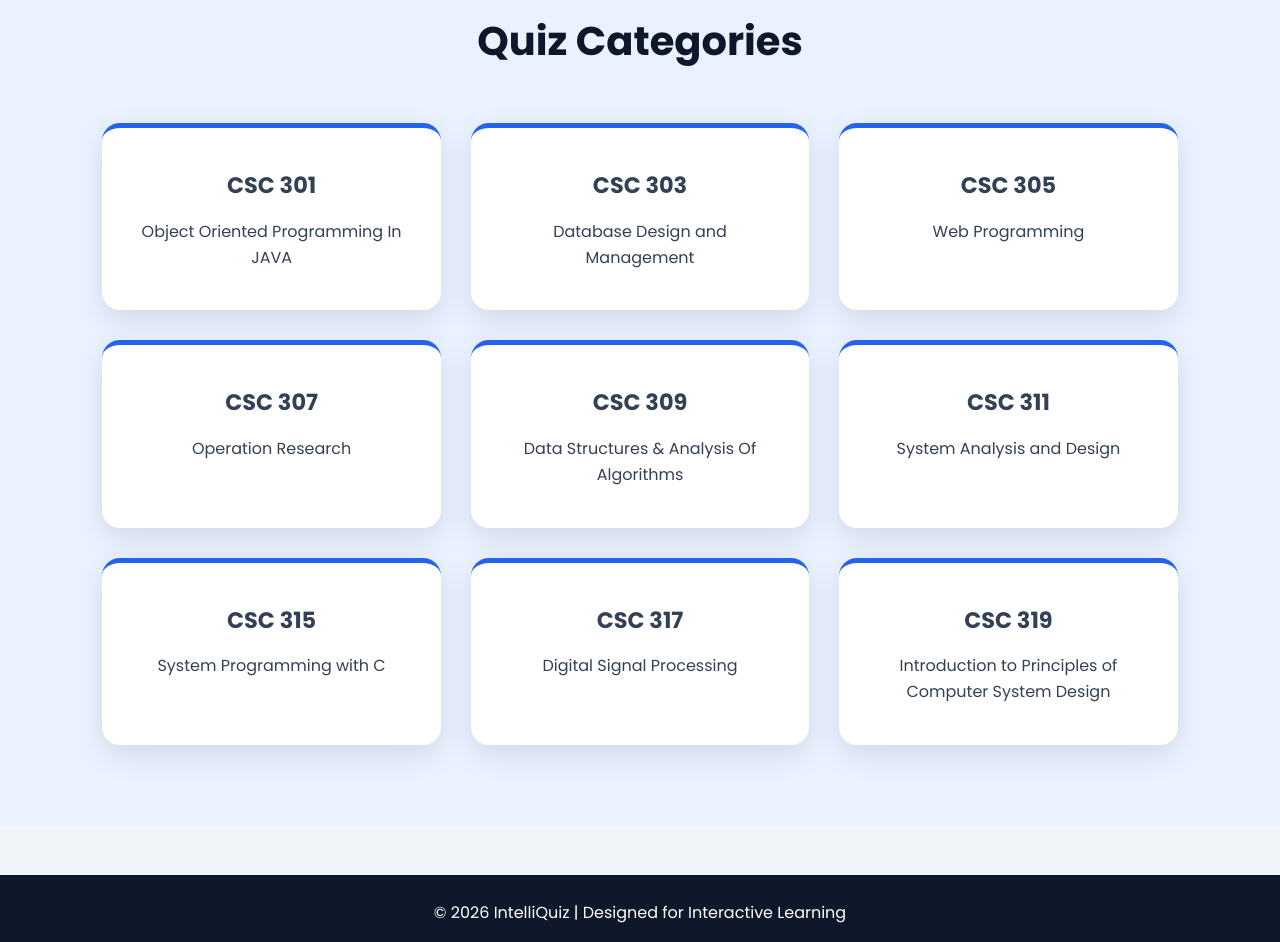
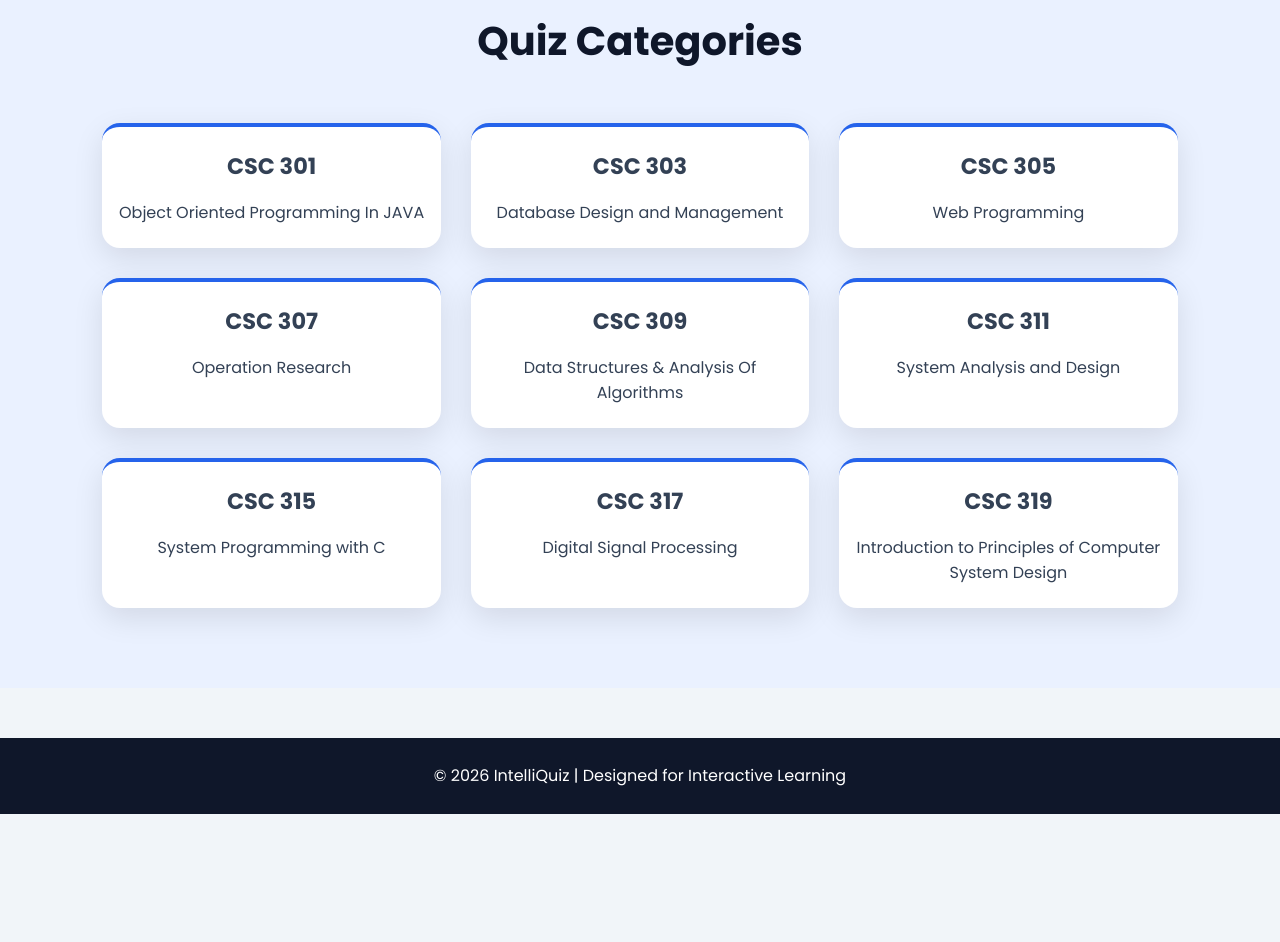
Before and after one commit to Zhak-25/IntelliQuiz, a plain HTML site: page index.html in a window 1280 px wide. Shown: the part 1220-2162 px from the top of the page. After the commit the page ends 2034 px from the top, so only its background shows below. Drawn offline with Linux system fonts and the light colour scheme; no server answers.

Commit message:
Add files via upload
fresh

```diff
--- a/style.css
+++ b/style.css
@@ -234,13 +234,13 @@ body{
 
 .category-card{
     background: var(--white-color);
-    padding: 40px 30px;
+    padding: 22px 10px;
     border-radius: 18px;
     box-shadow: var(--shadow);
     transition: var(--transition);
     text-align: center;
     cursor: pointer;
-    border-top: 5px solid var(--primary-color);
+    border-top: 4px solid var(--primary-color);
 }
 
 .category-card:hover{
```
